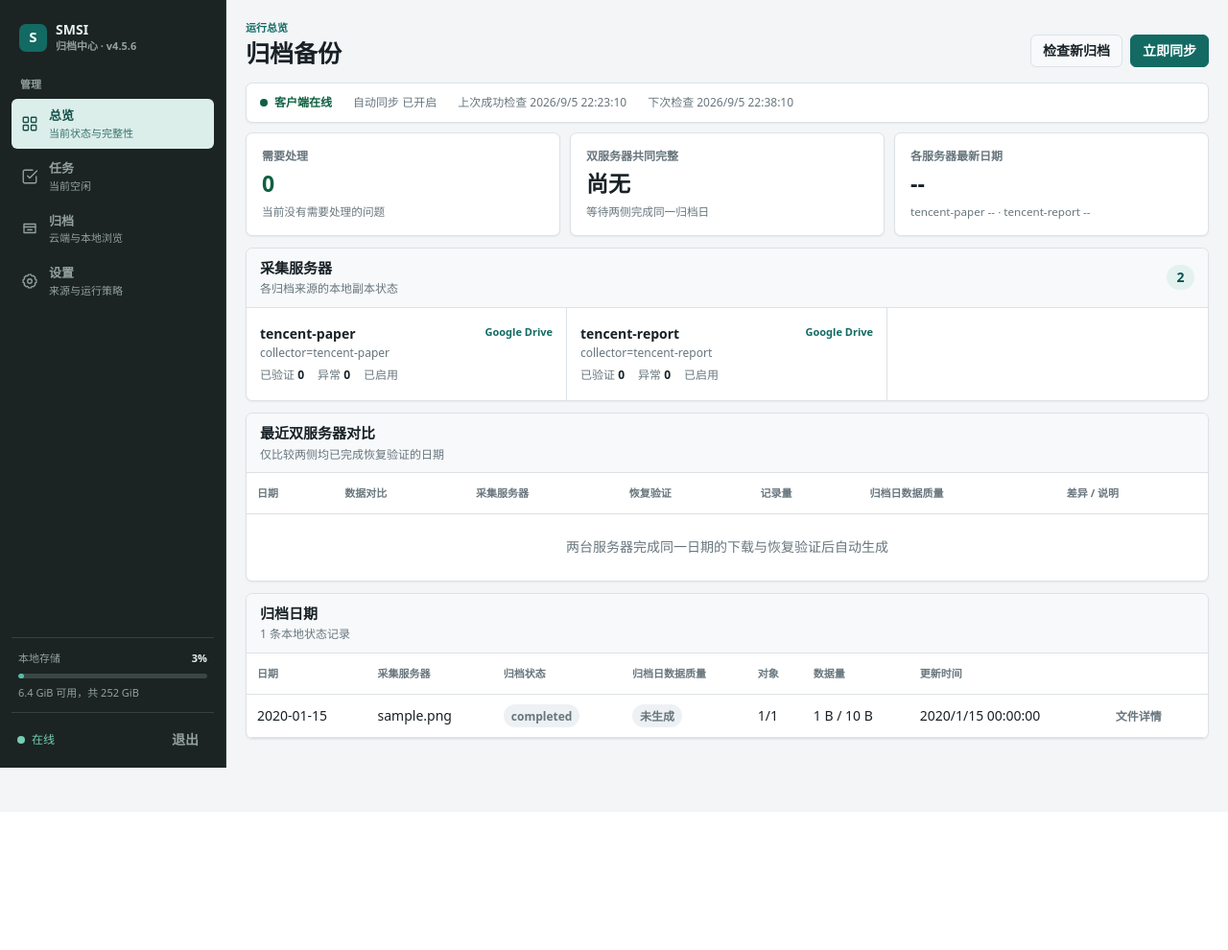
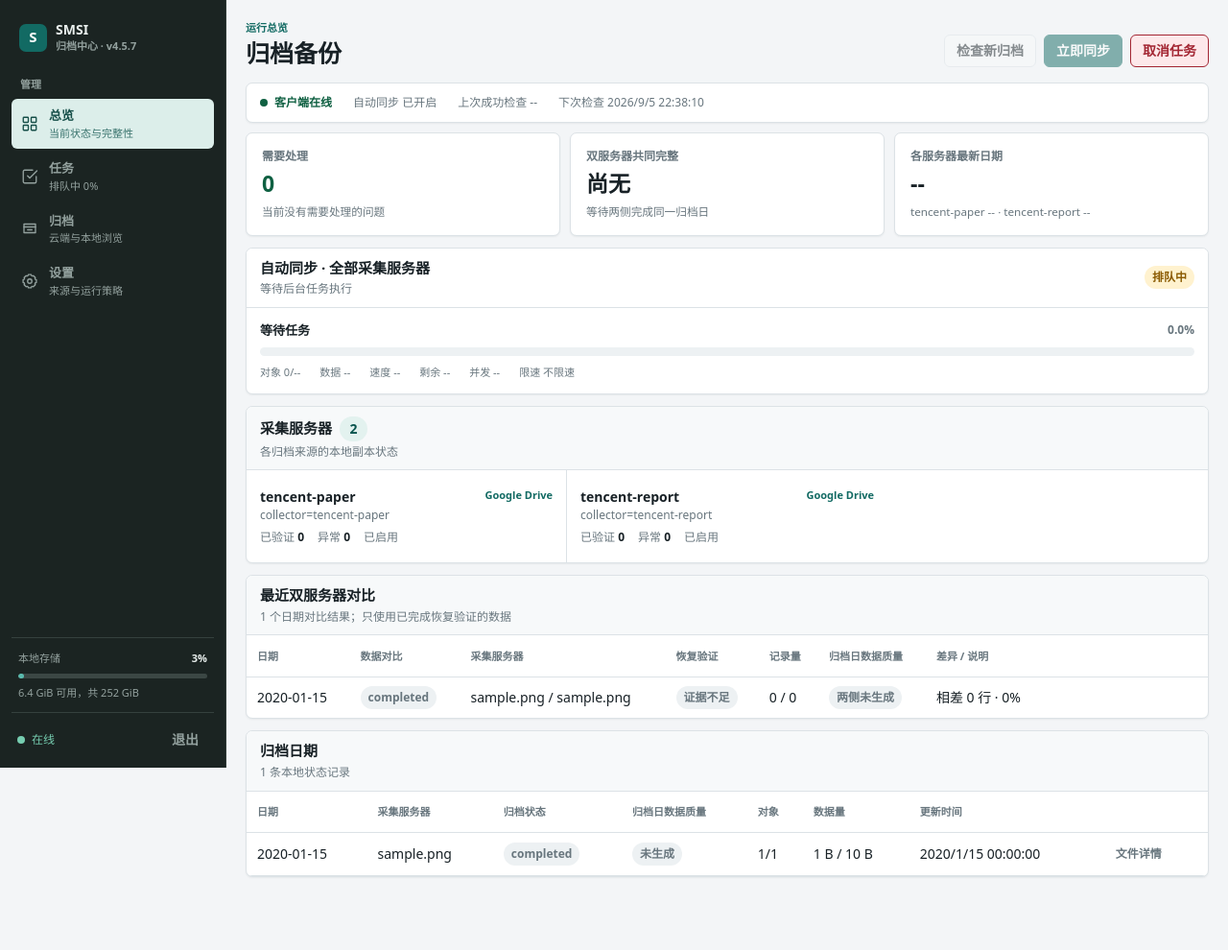
Before and after one commit to clone668/smsi-archive-client, a Flask app: page / in a window 1280 px wide. Shown: the whole page at 96% size. Before the commit the page ends 800 px from the top, so only its background shows below. Run offline with Flask 3, Linux system fonts and the light colour scheme; the visitor is signed in with stand-in values (Sample User, id 1); data comes from the database, SQL or seed files in the repository; tables that the repository leaves empty hold one stand-in row (values such as "Sample post"); data that the repository does not hold is empty; some libraries are stand-ins or nearby versions.

Commit message:
fix(ui): 按内容定宽，空闲时不摆空进度条
从截图里挑出来的几处，共同点是屏幕越宽越难看。

设置页表单原来固定两列，2560px 屏幕上"15""2"这种两位数落在 590px 宽的输入框里。
改成列数跟着宽度走（一列最小 260px），跨列字段只占两列而不是整行；登录密码和
Web 端口那两块单列表单收到 420px 宽。

内容区上限从 1560px 放到 1900px。这几页主要是宽表格：卡在 1560px 时最宽的双服务器
对比要横向滚动，而屏幕两侧空着七百多像素，被截断的正好是"差异/说明"那句话。同时
让那一列换行，宽度不够时也不再逼整张表横滚。

采集服务器面板原来写死三列，装两台就空出三分之一，还多一条到不了边的竖线；现在
列数按实际数量算。

任务页空闲时顶着一条空进度槽、一个"等待任务"和六个横线，而总览在同样状态下整块
收起，两页对同一件事给了两种画面。现在没有任务只留状态一行，"取消当前任务"这个红
按钮也跟着收起，不再以禁用状态占着页头。

面板计数徽章原来在标题栏另一端，1900px 宽的面板上离它数的那个词一千多像素；现在
跟标题排在一起。

云端日期表的"类型/数据表"列每行都写"归档日期"，而每行名称下面又写一遍；名称下那行
改成对象数。未选日期时右侧详细信息只有两行、其余大半空白，现在补上日期范围、总
数据量和本地齐不齐——日期清单已在内存里，不额外访问网盘。

Co-Authored-By: Claude Opus 5 <noreply@anthropic.com>

```diff
--- a/archive_backup/__init__.py
+++ b/archive_backup/__init__.py
@@ -1,3 +1,3 @@
 """Ubuntu verified archive backup client."""
 
-__version__ = "4.5.6"
+__version__ = "4.5.7"
--- a/static/app.css
+++ b/static/app.css
@@ -114,7 +114,10 @@ input:focus-visible, select:focus-visible { outline: none; }
 .sidebar .status-dot.bad { color: #ff9299; }
 .sidebar .status-dot.warn { color: #f4c96f; }
 
-.app-shell { width: min(1560px, calc(100% - 40px)); margin: 0 auto; padding: 18px 0 64px; }
+/* This page is mostly wide tables, not prose.  At the old 1560px cap the widest
+   one (the two-server comparison) grew a horizontal scrollbar and cut its
+   explanation column in half while ~750px of a 2560px screen stayed blank. */
+.app-shell { width: min(1900px, calc(100% - 40px)); margin: 0 auto; padding: 18px 0 64px; }
 .page { display: none; }
 .page.active { display: block; }
 .page-heading { min-height: 52px; margin-bottom: 16px; display: flex; align-items: flex-end; justify-content: space-between; gap: 16px; }
@@ -167,11 +170,16 @@ h2 { margin-bottom: 1px; font-size: 15px; }
 .content-band { margin-bottom: 12px; border: 1px solid var(--line); border-radius: 7px; background: var(--surface); box-shadow: var(--shadow); overflow: hidden; }
 .section-heading { min-height: 52px; padding: 10px 14px; border-bottom: 1px solid var(--line); background: var(--surface-2); display: flex; align-items: center; justify-content: space-between; gap: 12px; }
 .section-heading h2 { margin: 0; }
+/* The count belongs to the title.  Left in the heading's right-hand slot it ended
+   up more than a thousand pixels away from the word it counts. */
+.heading-title { display: flex; align-items: baseline; gap: 8px; }
 .section-heading p { margin: 2px 0 0; color: var(--muted); font-size: 12px; }
 .count-badge { min-width: 29px; padding: 3px 8px; border-radius: 99px; background: var(--brand-soft); color: var(--brand-strong); text-align: center; font-weight: 750; }
-.profile-list { display: grid; grid-template-columns: repeat(3, minmax(0, 1fr)); }
+/* Never a fixed column count: three tracks holding two servers left a third of
+   the panel blank behind a divider that reached nothing. */
+.profile-list { display: grid; grid-template-columns: repeat(auto-fill, minmax(320px, 1fr)); }
 .profile-row { min-height: 96px; padding: 13px 14px; border-right: 1px solid var(--line); display: grid; grid-template-columns: minmax(0, 1fr) auto; gap: 6px 14px; align-content: center; }
-.profile-row:nth-child(3n) { border-right: 0; }
+.profile-row:last-child { border-right: 0; }
 .profile-row h3 { margin: 0; font-size: 14px; }
 .profile-row p { margin: 0; color: var(--muted); font-size: 12px; overflow-wrap: anywhere; }
 .profile-stats { grid-column: 1 / -1; display: flex; gap: 14px; color: var(--muted); font-size: 12px; }
@@ -195,6 +203,9 @@ tbody tr:hover { background: var(--surface-2); }
 .state-text.warn { color: var(--warn); }
 .state-text.bad { color: var(--bad); }
 .row-actions { white-space: nowrap; }
+/* The last comparison column is a sentence, not a value.  Kept on one line it was
+   the reason the whole table scrolled sideways - and the part that got cut. */
+#comparisons-body td:last-child { min-width: 260px; white-space: normal; }
 .day-detail-row td { padding: 0; background: var(--surface-2); }
 .day-detail-content { padding: 12px 14px; border-top: 1px solid var(--line); }
 .day-detail-summary { display: flex; flex-wrap: wrap; gap: 6px 18px; margin-bottom: 10px; color: var(--muted); font-size: 12px; }
@@ -372,10 +383,18 @@ tbody tr:hover { background: var(--surface-2); }
 
 .settings-section { padding-bottom: 14px; }
 .settings-section .section-heading { margin-bottom: 14px; }
-.form-grid { padding: 0 14px; display: grid; grid-template-columns: repeat(2, minmax(0, 1fr)); gap: 13px 14px; }
-.form-grid.one-column { grid-template-columns: 1fr; }
+/* Two stretchy columns meant a wide screen made every field wider, so "15" and
+   "2" sat in 590px boxes.  Let the column count follow the width instead and a
+   field stays the size of what it holds. */
+.form-grid { padding: 0 14px; display: grid; grid-template-columns: repeat(auto-fill, minmax(260px, 1fr)); gap: 13px 14px; }
+.form-grid.one-column { grid-template-columns: 1fr; max-width: 420px; }
 .form-grid label, .profile-fields label { display: grid; gap: 5px; color: var(--muted); font-size: 12px; font-weight: 650; }
-.span-2 { grid-column: 1 / -1; }
+/* A path or a token needs about two fields of room - not the whole row, which is
+   what "1 / -1" now means once there are five or six columns.  Spanning two tracks
+   requires two to exist: on a narrow window the grid is one column and the span
+   would invent a second one, pushing that row past the panel edge. */
+.span-2 { grid-column: auto; }
+@media (min-width: 900px) { .span-2 { grid-column: span 2; } }
 input, select { width: 100%; min-height: 37px; padding: 7px 9px; border: 1px solid var(--line); border-radius: 5px; background: var(--surface); color: var(--text); outline: none; }
 input:focus, select:focus { border-color: var(--brand); box-shadow: 0 0 0 2px var(--brand-soft); }
 .switch-row { min-height: 37px; display: flex !important; align-items: center; gap: 8px !important; color: var(--text) !important; }
@@ -426,7 +445,6 @@ input[readonly] { background: var(--surface-3); color: var(--muted); cursor: not
   :root { --sidebar-width: 196px; }
   .metric-grid { grid-template-columns: repeat(2, minmax(0, 1fr)); }
   .profile-list { grid-template-columns: repeat(2, minmax(0, 1fr)); }
-  .profile-row:nth-child(3n) { border-right: 1px solid var(--line); }
   .profile-row:nth-child(2n) { border-right: 0; }
   .content-grid { grid-template-columns: 1fr; }
   .profile-fields { grid-template-columns: repeat(2, minmax(0, 1fr)); }
@@ -464,7 +482,6 @@ input[readonly] { background: var(--surface-3); color: var(--muted); cursor: not
   .metric-grid, .profile-list, .form-grid, .settings-bottom, .update-version-grid { grid-template-columns: 1fr; }
   .profile-row { border-right: 0 !important; border-bottom: 1px solid var(--line); }
   .profile-row:last-child { border-bottom: 0; }
-  .span-2 { grid-column: auto; }
   .profile-fields { grid-template-columns: 1fr; }
   .profile-fields .wide-field { grid-column: auto; }
   .runtime-strip { align-items: flex-start; display: grid; grid-template-columns: 1fr 1fr; gap: 7px 12px; }
--- a/static/app.js
+++ b/static/app.js
@@ -288,7 +288,14 @@
     $(nodes.eta).textContent = `剩余 ${live.eta_seconds != null ? durationText(live.eta_seconds) : "--"}`;
     $(nodes.concurrency).textContent = `并发 ${live.active_transfers != null ? `${live.active_transfers}/${live.download_workers || "--"}` : "--"}`;
     $(nodes.limit).textContent = `限速 ${live.bandwidth_limit || "不限速"}`;
-    if (prefix === "jobs") $("#jobs-cancel-task").disabled = !active;
+    if (prefix === "jobs") {
+      // 总览 hides this whole band when nothing runs; 任务 kept an empty bar and six
+      // dashes at the top of the page.  The heading already says 空闲 - the numbers
+      // below it only mean something while a task exists.
+      $("#jobs-progress-body").classList.toggle("hidden", !job);
+      $("#jobs-cancel-task").classList.toggle("hidden", !active);
+      $("#jobs-cancel-task").disabled = !active;
+    }
   }
 
   function renderJobs() {
@@ -959,16 +966,24 @@
           ? ["待检查", ""]
           : statusMap[item.status] || [item.remote ? "可读取" : "未知", item.remote ? "good" : ""];
         const localInfo = item.local ? ["本地已存在", "good"] : item.partial ? ["暂存中", "warn"] : ["未下载", ""];
-        return `<tr class="directory-row"><td><button class="date-link folder-link" data-date="${escapeHtml(item.archive_date)}"><span class="file-icon folder">${icon("folder")}</span><span class="file-entry-label"><strong>${escapeHtml(item.archive_date)}</strong><small>归档日期</small></span><span class="file-chevron">${icon("chevron")}</span></button></td><td>归档日期</td><td>${bytes(item.bytes_total)}</td><td>${Number(item.row_count || 0).toLocaleString("zh-CN")}</td><td><span class="state-pill ${localInfo[1]}">${localInfo[0]}</span></td><td><span class="state-pill ${stateInfo[1]}">${stateInfo[0]}</span></td></tr>`;
+        return `<tr class="directory-row"><td><button class="date-link folder-link" data-date="${escapeHtml(item.archive_date)}"><span class="file-icon folder">${icon("folder")}</span><span class="file-entry-label"><strong>${escapeHtml(item.archive_date)}</strong><small>${dateEntryNote(item)}</small></span><span class="file-chevron">${icon("chevron")}</span></button></td><td>归档日期</td><td>${bytes(item.bytes_total)}</td><td>${Number(item.row_count || 0).toLocaleString("zh-CN")}</td><td><span class="state-pill ${localInfo[1]}">${localInfo[0]}</span></td><td><span class="state-pill ${stateInfo[1]}">${stateInfo[0]}</span></td></tr>`;
       }).join("");
     } else {
       body.innerHTML = dates.map(item => {
         const location = item.local && item.partial ? "已验证 + 暂存" : item.local ? "已验证目录" : "暂存目录";
         const stateInfo = statusMap[item.status] || [item.status || "未知", ""];
-        return `<tr class="directory-row"><td><button class="date-link folder-link" data-date="${escapeHtml(item.archive_date)}"><span class="file-icon folder">${icon("folder")}</span><span class="file-entry-label"><strong>${escapeHtml(item.archive_date)}</strong><small>归档日期</small></span><span class="file-chevron">${icon("chevron")}</span></button></td><td>${location}</td><td>${bytes(item.bytes_total)}</td><td><span class="state-pill ${stateInfo[1]}">${stateInfo[0]}</span></td><td>${timeText(item.updated_at)}</td></tr>`;
+        return `<tr class="directory-row"><td><button class="date-link folder-link" data-date="${escapeHtml(item.archive_date)}"><span class="file-icon folder">${icon("folder")}</span><span class="file-entry-label"><strong>${escapeHtml(item.archive_date)}</strong><small>${dateEntryNote(item)}</small></span><span class="file-chevron">${icon("chevron")}</span></button></td><td>${location}</td><td>${bytes(item.bytes_total)}</td><td><span class="state-pill ${stateInfo[1]}">${stateInfo[0]}</span></td><td>${timeText(item.updated_at)}</td></tr>`;
       }).join("");
     }
     $$(".date-link", body).forEach(button => button.addEventListener("click", () => selectFileDate(scope, button.dataset.date || "")));
+  }
+
+  // Every row in a date list is a date, and the type column already says so, so a
+  // second "归档日期" under each name filled 34 rows with one word.  The object
+  // count is the number you actually want before opening a date.
+  function dateEntryNote(item) {
+    const objects = Number(item.object_count || 0);
+    return objects > 0 ? `${objects.toLocaleString("zh-CN")} 个对象` : "归档日期";
   }
 
   function renderLocationSummary(scope) {
@@ -1011,7 +1026,24 @@
     const result = browserState.currentResult;
     const root = $(`#${scope}-inspector`);
     if (!browserState.date) {
-      root.innerHTML = `<div class="inspector-hero"><span class="file-icon folder">${icon("calendar")}</span><strong>全部归档</strong><small>${browserState.dates.length} 个日期</small></div>${inspectorFields([["位置", scope === "remote" ? "Google Drive" : "本地归档"], ["采集服务器", $(`#${scope}-profile`).selectedOptions[0]?.textContent || "--"]])}`;
+      // 这一格之前只有"位置"和"采集服务器"两行，剩下大半是空白。日期清单已经在内存里，
+      // 汇总一遍不用再访问网盘，就能回答"一共多少、齐不齐"。
+      const dates = browserState.dates;
+      const fields = [
+        ["位置", scope === "remote" ? "Google Drive" : "本地归档"],
+        ["采集服务器", $(`#${scope}-profile`).selectedOptions[0]?.textContent || "--"],
+        ["日期范围", dates.length ? `${dates.at(-1).archive_date} ~ ${dates[0].archive_date}` : "--"],
+        ["数据量", bytes(dates.reduce((sum, item) => sum + Number(item.bytes_total || 0), 0))],
+      ];
+      const staged = dates.filter(item => item.partial).length;
+      if (scope === "remote") {
+        fields.push(
+          ["本地已存在", `${dates.filter(item => item.local).length} / ${dates.length} 个日期`],
+          ["未下载", `${dates.filter(item => !item.local && !item.partial).length} 个日期`],
+        );
+      }
+      if (staged) fields.push(["暂存中", `${staged} 个日期`]);
+      root.innerHTML = `<div class="inspector-hero"><span class="file-icon folder">${icon("calendar")}</span><strong>全部归档</strong><small>${dates.length} 个日期</small></div>${inspectorFields(fields)}`;
       return;
     }
     if (!item) {
--- a/templates/index.html
+++ b/templates/index.html
@@ -62,7 +62,7 @@
         </section>
 
         <section class="content-band">
-          <div class="section-heading"><div><h2>采集服务器</h2><p>各归档来源的本地副本状态</p></div><span id="profile-count" class="count-badge">0</span></div>
+          <div class="section-heading"><div><div class="heading-title"><h2>采集服务器</h2><span id="profile-count" class="count-badge">0</span></div><p>各归档来源的本地副本状态</p></div></div>
           <div id="profile-list" class="profile-list empty-state">尚未添加采集服务器</div>
         </section>
 
@@ -90,18 +90,18 @@
       <section id="jobs-page" class="page">
         <div class="page-heading">
           <div><p class="eyebrow">任务与记录</p><h1>传输任务</h1><p class="page-description">只保留实际下载、校验、失败、取消和人工操作；空检查不会进入历史。</p></div>
-          <div class="heading-actions"><button id="jobs-cancel-task" class="button danger" disabled>取消当前任务</button></div>
+          <div class="heading-actions"><button id="jobs-cancel-task" class="button danger hidden" disabled>取消当前任务</button></div>
         </div>
         <section class="content-band task-focus">
           <div class="section-heading"><div><h2 id="jobs-active-title">当前没有运行任务</h2><p id="jobs-active-detail">等待自动检查或手动操作</p></div><span id="jobs-active-state" class="state-pill">空闲</span></div>
-          <div class="task-progress-body">
+          <div class="task-progress-body hidden" id="jobs-progress-body">
             <div class="task-progress-head"><strong id="jobs-current-object">--</strong><span id="jobs-progress-percent">0%</span></div>
             <div class="progress-track"><span id="jobs-progress-bar"></span></div>
             <div class="task-progress-meta"><span id="jobs-progress-objects">对象 --</span><span id="jobs-progress-bytes">数据 --</span><span id="jobs-progress-speed">速度 --</span><span id="jobs-progress-eta">剩余 --</span><span id="jobs-progress-concurrency">并发 --</span><span id="jobs-progress-limit">限速 --</span></div>
           </div>
         </section>
         <section class="content-band">
-          <div class="section-heading"><div><h2>最近任务</h2><p>扫描、下载、校验和取消结果</p></div><span id="jobs-count" class="count-badge">0</span></div>
+          <div class="section-heading"><div><div class="heading-title"><h2>最近任务</h2><span id="jobs-count" class="count-badge">0</span></div><p>扫描、下载、校验和取消结果</p></div></div>
           <div class="table-wrap"><table><thead><tr><th>任务</th><th>采集服务器 / 日期</th><th>状态</th><th>进度</th><th>数据量</th><th>更新时间</th></tr></thead><tbody id="jobs-body"><tr><td colspan="6" class="empty-cell">暂无任务</td></tr></tbody></table></div>
         </section>
         <section class="content-band event-band">
```
Also changed, not shown: tests/test_web.py (+36 -0 lines), README.md.
